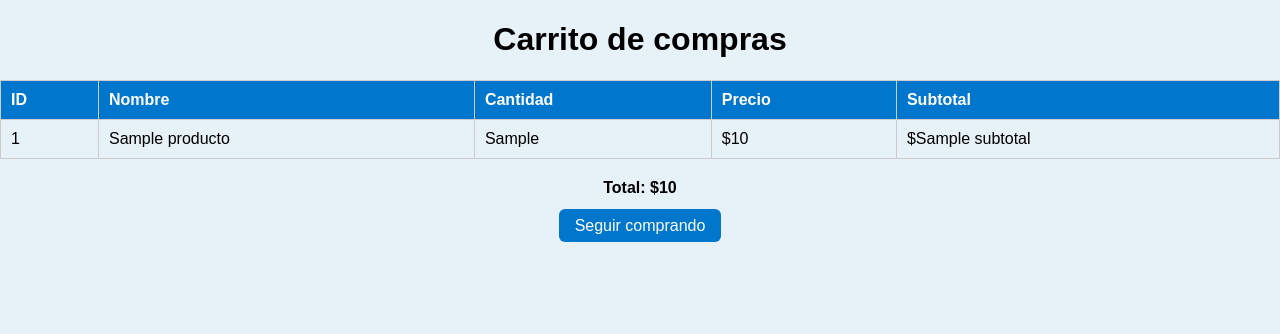
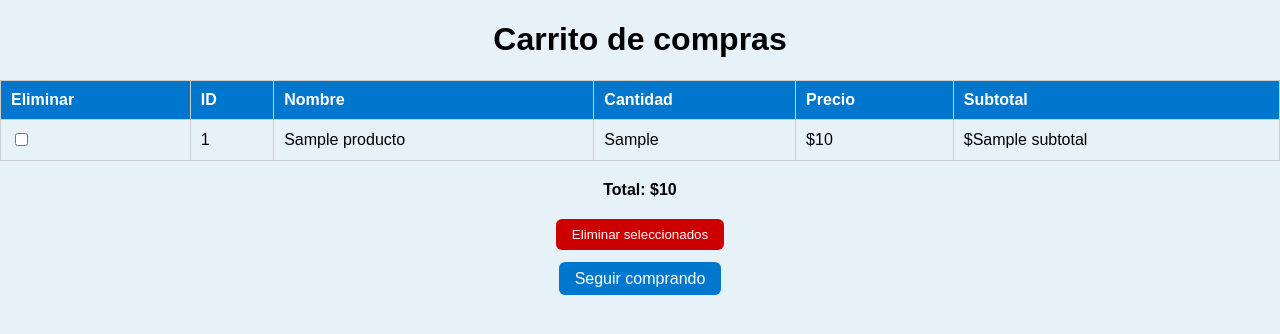
Before and after one commit to Leo2406Abi/pagina_web, a Django app: template tienda/templates/tienda/carrito.html in a window 1280 px wide. Shown: the top 334 px of the page. Run offline with Django 5.2, Linux system fonts and the light colour scheme; the template is opened without the code that fills it: most values are stand-ins (such as "Sample title", 1, 10 or a date in 2020).

Commit message:
Update carrito.html

```diff
--- a/tienda/templates/tienda/carrito.html
+++ b/tienda/templates/tienda/carrito.html
@@ -11,19 +11,31 @@
         th { background:#0077cc; color:#fff; }
         .volver{text-align:center; margin:20px;}
         a.button { padding:8px 16px; background:#0077cc; color:#fff; border-radius:6px; text-decoration:none; }
+        a.button:hover, button:hover { background:#005fa3; }
+        button { padding:8px 16px; background:#cc0000; color:#fff; border:none; border-radius:6px; cursor:pointer; }
     </style>
 </head>
 <body>
 <h1 style="text-align:center;">Carrito de compras</h1>
 
 {% if productos %}
+<form method="post" action="{% url 'eliminar_del_carrito' %}">
+    {% csrf_token %}
     <table>
         <thead>
-        <tr><th>ID</th><th>Nombre</th><th>Cantidad</th><th>Precio</th><th>Subtotal</th></tr>
+            <tr>
+                <th>Eliminar</th>
+                <th>ID</th>
+                <th>Nombre</th>
+                <th>Cantidad</th>
+                <th>Precio</th>
+                <th>Subtotal</th>
+            </tr>
         </thead>
         <tbody>
             {% for p in productos %}
             <tr>
+                <td><input type="checkbox" name="productos_a_eliminar" value="{{ p.producto_id }}"></td>
                 <td>{{ p.producto_id }}</td>
                 <td>{{ p.nombre }}</td>
                 <td>{{ p.cant_en_carrito }}</td>
@@ -34,6 +46,10 @@
         </tbody>
     </table>
     <p style="text-align:center;"><strong>Total: ${{ total }}</strong></p>
+    <div style="text-align:center; margin: 20px;">
+        <button type="submit">Eliminar seleccionados</button>
+    </div>
+</form>
 {% else %}
 <p style="text-align:center;">Tu carrito está vacío.</p>
 {% endif %}
```
Lines whose indentation alone changed are shown as unchanged.
